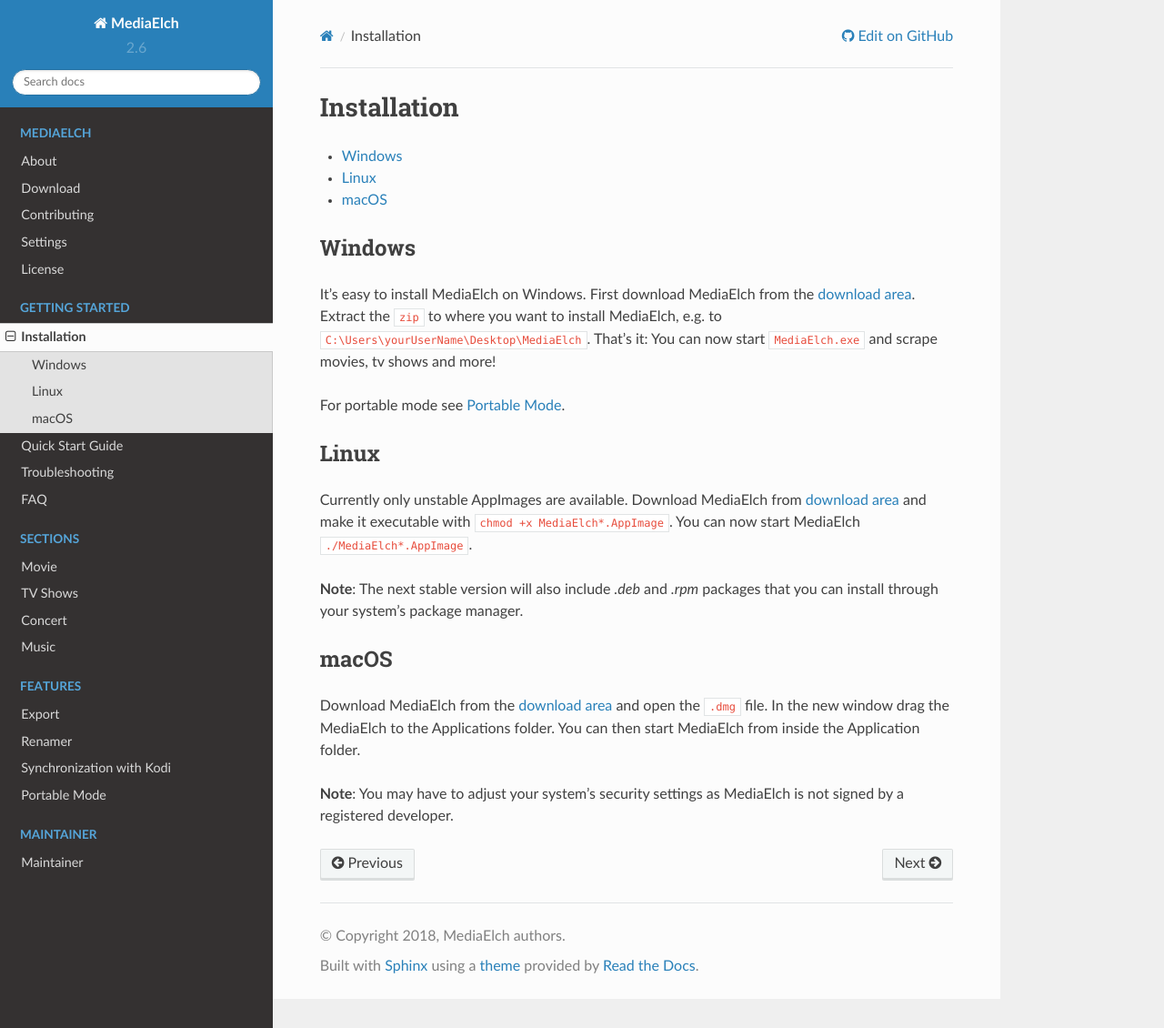
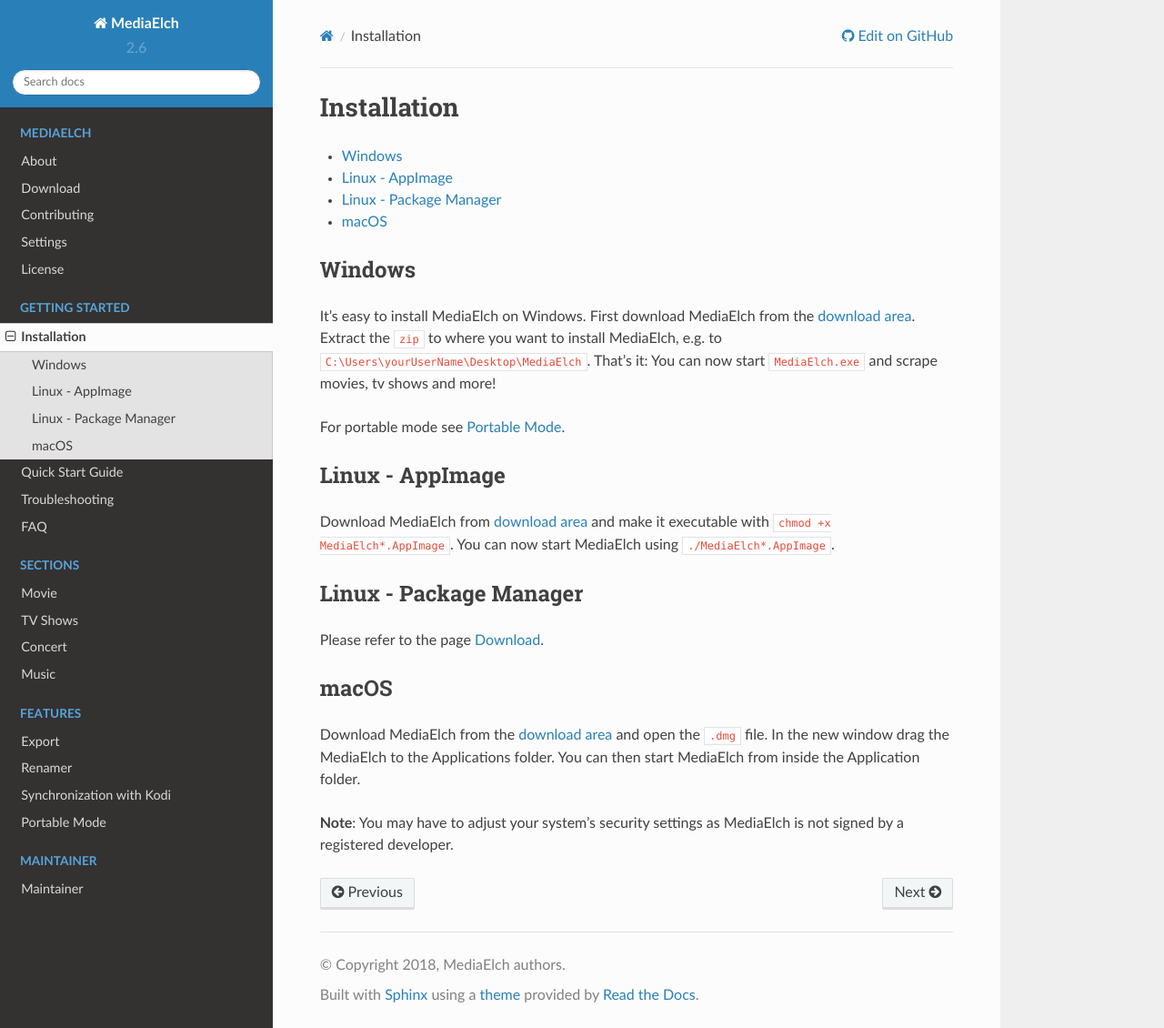
Before and after one commit to mediaelch/mediaelch-doc, a Sphinx documentation site: the page built from docs/source/installation.rst, in a window 1280 px wide and 1130 px high. Shown: the whole window at 91% size. Built offline with Sphinx 7.4.7 and the Read the Docs theme 2.0.0, drawn with Linux system fonts in a browser that asks for light colours; pages that are not in the unit, such as notebooks, are missing from menus.

Commit message:
[Download] Add section about package managers

```diff
--- a/docs/source/download.rst
+++ b/docs/source/download.rst
@@ -3,7 +3,8 @@
 ========
 
 MediaElch binaries are available for macOS, Linux (AppImage_ + repositories) and Windows.
-They can be downloaded at https://bintray.com/komet/MediaElch (choose your system -> click on tab "Files" -> select version).
+
+Nightlies can be downloaded from https://bintray.com/komet/MediaElch (choose your system -> click on tab "Files" -> select version).
 
 *See also:* :doc:`Install MediaElch <installation>`.
 
--- a/docs/source/installation.rst
+++ b/docs/source/installation.rst
@@ -16,15 +16,17 @@
 
 For portable mode see :doc:`Portable Mode <portable-mode>`.
 
-Linux
-=====
+Linux - AppImage
+================
 
-Currently only unstable AppImages are available. Download MediaElch from :doc:`download area <index>` and make
-it executable with ``chmod +x MediaElch*.AppImage``. You can now start MediaElch ``./MediaElch*.AppImage``.
+Download MediaElch from :doc:`download area <index>` and make
+it executable with ``chmod +x MediaElch*.AppImage``.
+You can now start MediaElch using ``./MediaElch*.AppImage``.
 
-**Note**: The next stable version will also include `.deb` and `.rpm` packages that you can install
-through your system's package manager.
+Linux - Package Manager
+=======================
 
+Please refer to the page :doc:`Download <download>`.
 
 macOS
 =====
```
